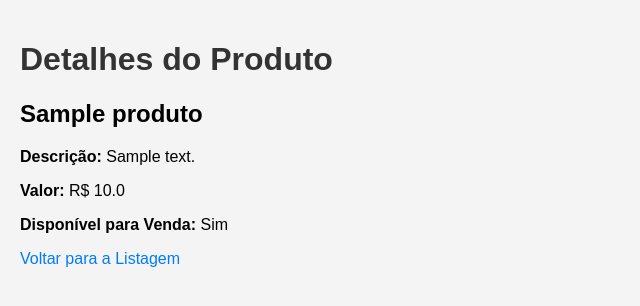
After one commit to keuwey/Cadastro-e-listagem-de-produtos, a Flask app: page /produto/1 in a window 1280 px wide. The commit adds this page. Shown: the top 306 px of the page, without its empty margins (0-640 px from the left). Run offline with Flask 3, Linux system fonts and the light colour scheme; tables that the repository leaves empty hold one stand-in row (values such as "Sample post").

Commit message:
feat: add new page 'detalhes.html'

```diff
--- a/app.py
+++ b/app.py
@@ -1,5 +1,5 @@
 from flask import Flask, render_template, request, redirect, url_for
-from models import db, Produto
+from models.models import db, Produto
 
 app = Flask(__name__)
 app.config["SQLALCHEMY_DATABASE_URI"] = "sqlite:///produtos.db"
@@ -35,5 +35,11 @@ def cadastro():
     return render_template("cadastro.html")
 
 
+@app.route("/produto/<int:produto_id>")
+def detalhes_produto(produto_id: int):
+    produto = Produto.query.get_or_404(produto_id)
+    return render_template("detalhes.html", produto=produto)
+
+
 if __name__ == "__main__":
     app.run(debug=True)
--- /dev/null
+++ b/templates/detalhes.html
@@ -0,0 +1,17 @@
+<!DOCTYPE html>
+<html lang="pt-BR">
+  <head>
+    <meta charset="UTF-8" />
+    <meta name="viewport" content="width=device-width, initial-scale=1.0" />
+    <title>Detalhes do Produto</title>
+    <link rel="stylesheet" href="{{ url_for('static', filename='style.css') }}" />
+  </head>
+  <body>
+    <h1>Detalhes do Produto</h1>
+    <h2>{{ produto.nome }}</h2>
+    <p><strong>Descrição:</strong> {{ produto.descricao }}</p>
+    <p><strong>Valor:</strong> R$ {{ produto.valor }}</p>
+    <p><strong>Disponível para Venda:</strong> {{ 'Sim' if produto.disponivel else 'Não' }}</p>
+    <a href="{{ url_for('index') }}">Voltar para a Listagem</a>
+  </body>
+</html>
--- a/templates/index.html
+++ b/templates/index.html
@@ -16,7 +16,9 @@
       </tr>
       {% for produto in produtos %}
       <tr>
-        <td>{{ produto.nome }}</td>
+        <td>
+          <a href="{{ url_for('detalhes_produto', produto_id=produto.id) }}">{{ produto.nome }}</a>
+        </td>
         <td>R$ {{ produto.valor }}</td>
       </tr>
       {% endfor %}
```
Also changed, not shown: models/__init__.py (added), models/models.py (renamed from models.py).
